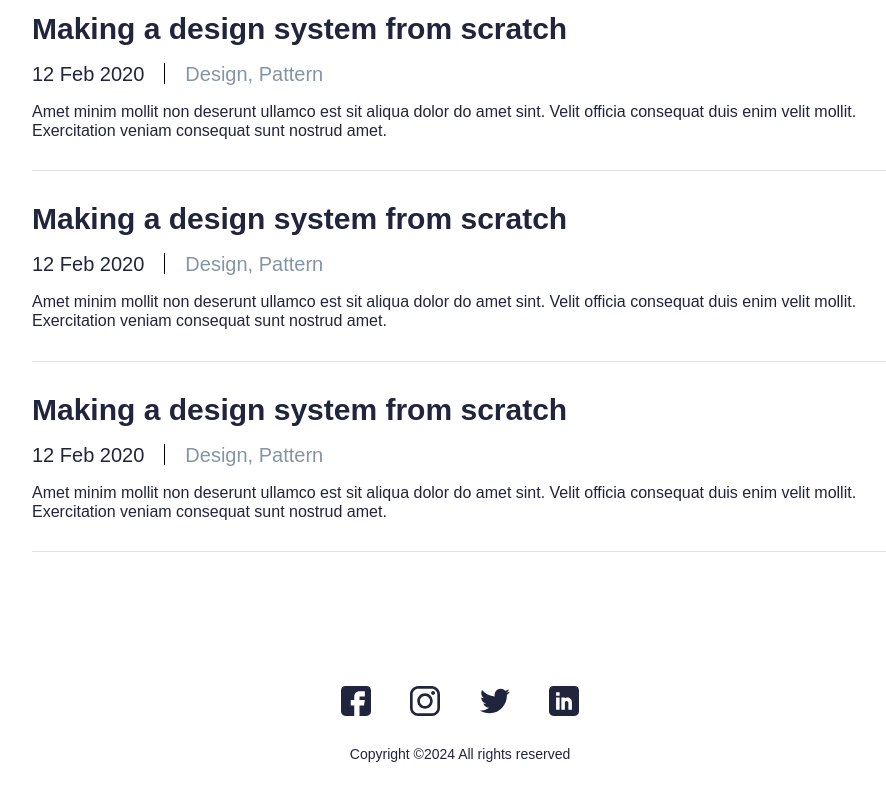
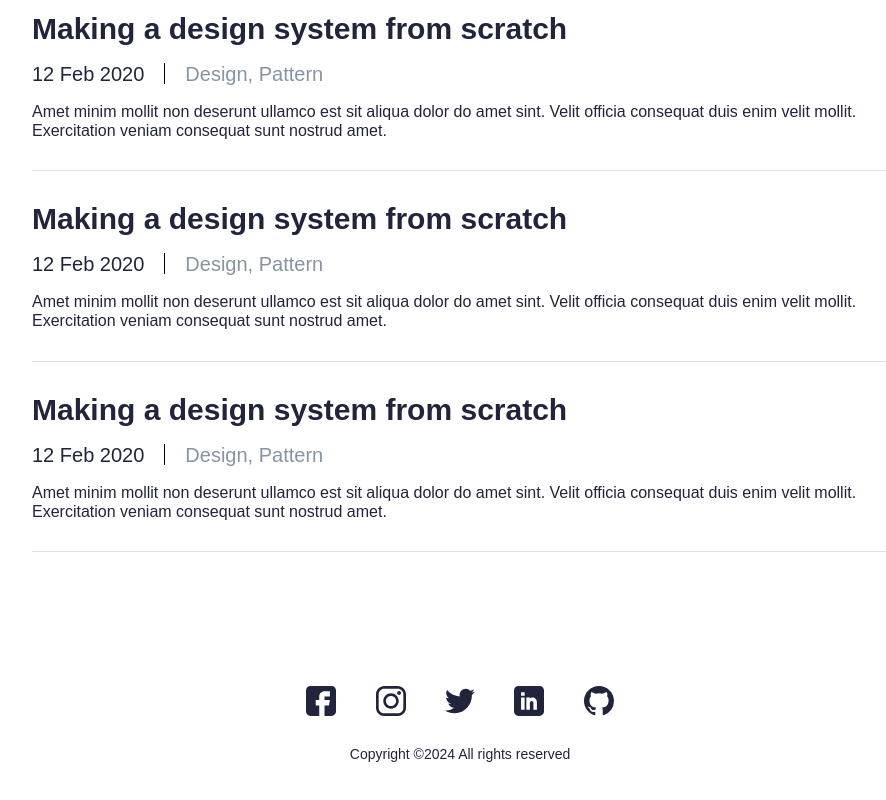
Before and after one commit to curiousdilip/SJ-Website, a Next.js app: page /blog in a window 1280 px wide. Shown: the part 675-1475 px from the top of the page, without its empty margins (180-1066 px from the left). Built offline with nearby package versions, Linux system fonts and the light colour scheme.

Commit message:
added social media links

```diff
--- a/app/components/Footer.jsx
+++ b/app/components/Footer.jsx
@@ -6,29 +6,35 @@ export default function Footer() {
         <footer>
             <div className="container">
                 <div className="social-links">
-                    <a href="#"> <Image
+                    <a href="https://www.facebook.com/compdawn" target="_blank"> <Image
                         src="/fb.svg"
                         width={30}
                         height={30}
                         alt="Facebook"
                     /></a>
-                    <a href="#"> <Image
+                    <a href="https://www.instagram.com/subhashjha35" target="_blank"> <Image
                         src="/insta.svg"
                         width={30}
                         height={30}
                         alt="Instagram"
                     /></a>
-                    <a href="#"> <Image
+                    <a href="https://twitter.com/subhashjha35" target="_blank"> <Image
                         src="/twitter.svg"
                         width={30}
                         height={30}
                         alt="Twiiter"
                     /></a>
-                    <a href="#"> <Image
+                    <a href="https://www.linkedin.com/in/subhashjha35" target="_blank"> <Image
                         src="/linkedin.svg"
                         width={30}
                         height={30}
                         alt="Linkedin"
+                    /></a>
+                    <a href="https://github.com/subhashjha35" target="_blank"> <Image
+                        src="/github.svg"
+                        width={30}
+                        height={30}
+                        alt="Github"
                     /></a>
                 </div>
                 <div className="copyright">
```
Also changed, not shown: public/github.svg (added).
